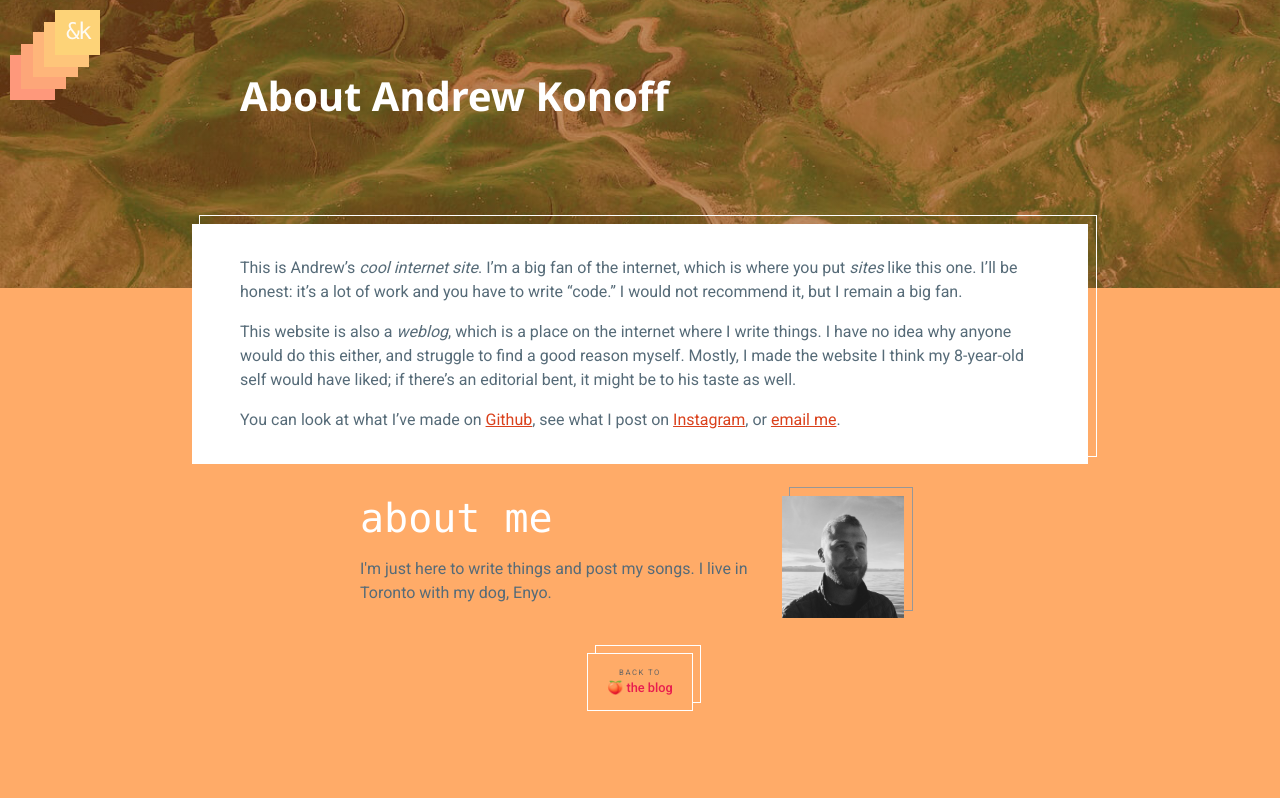
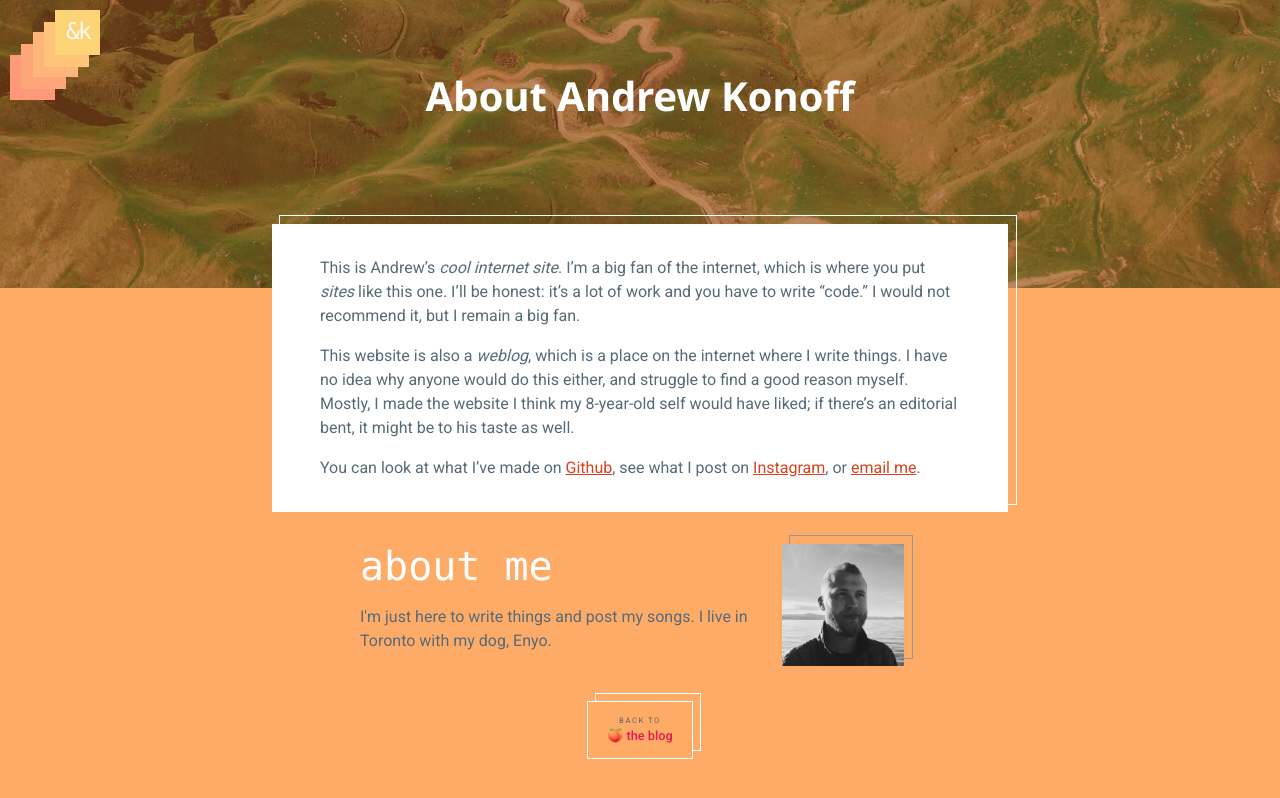
Before and after one commit to andkon/andkon.github.io, a Jekyll site: the page built from about.md, in a window 1280 px wide. Shown: the top 798 px of the page. Built offline with Jekyll 4.4.1, drawn with Linux system fonts in a browser that asks for light colours.

Commit message:
Some styling improvements

```diff
--- a/assets/main.scss
+++ b/assets/main.scss
@@ -351,10 +351,11 @@ header {
 }
 
 .post-header-content {
-  max-width: 50em;
+  max-width: 40em;
   padding: 2em 3em;
   margin: 0em auto;
   padding-bottom: 0;
+  text-align: center;
 }
 
 /* Classes */
@@ -370,7 +371,7 @@ header {
 .post {
   margin: -4em auto;
   margin-bottom: 4em;
-  max-width: 50em;
+  max-width: 40em;
   background-color: white;
   padding: 1em 3em;
   position: relative;
@@ -411,7 +412,7 @@ header {
 
 .feedpost {
   margin: 2em auto;
-  max-width: 50em;
+  max-width: 40em;
   background-color: white;
   padding: 1em 2em;
   position: relative;
@@ -504,7 +505,7 @@ footer {
     text-align: left;
     margin: -4em auto;
     margin-bottom: 0em;
-    max-width: 50em;
+    max-width: 40em;
     background-color: transparent;
     padding: 2em 0;
     padding-bottom: 0em;
```
